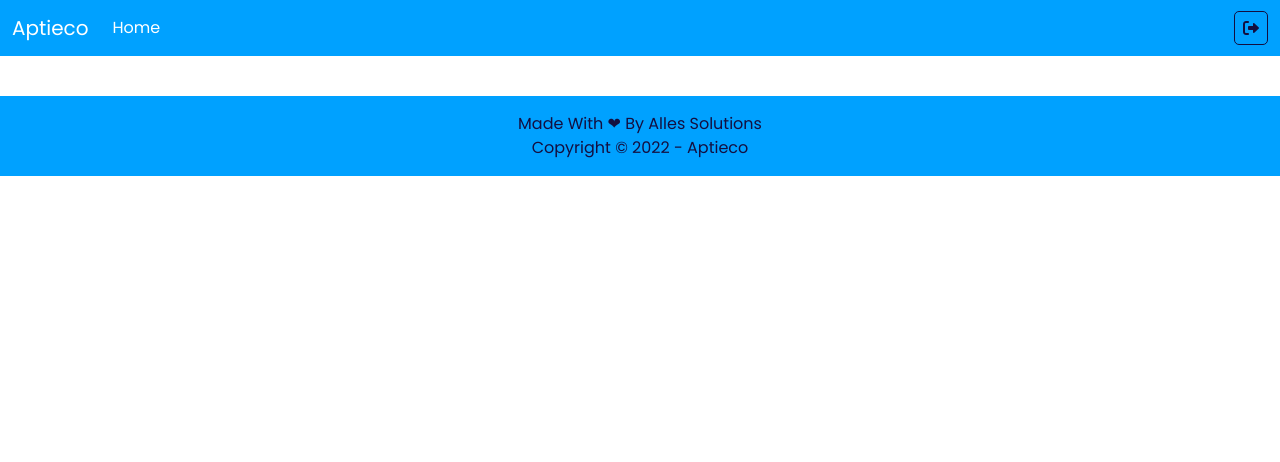
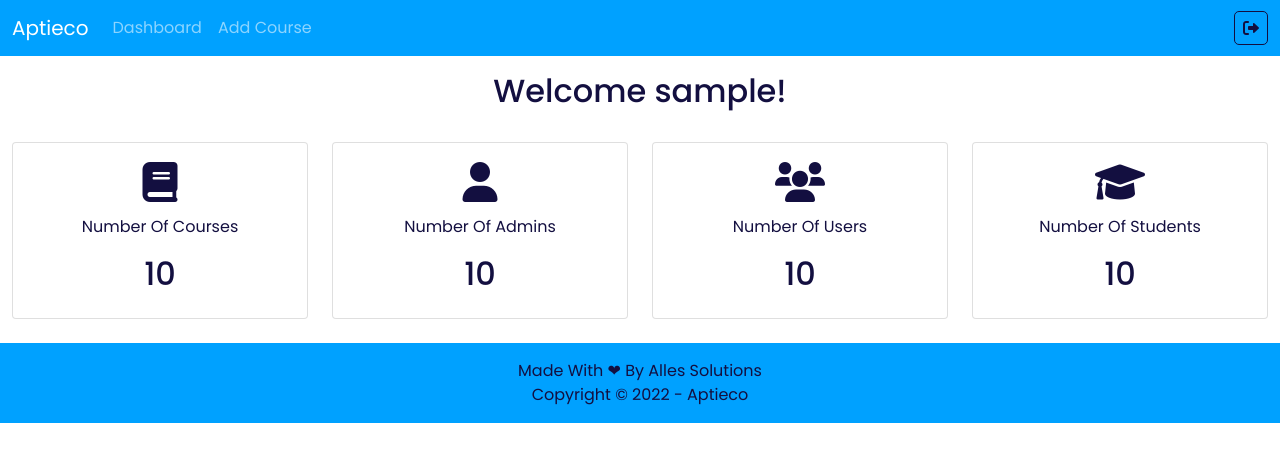
Before and after one commit to allessolution/aptieco-website, a PHP site: page /admin/dashboard.php in a window 1280 px wide. Shown: the top 462 px of the page. Run offline with PHP 8.4, Linux system fonts and the light colour scheme; the visitor is signed in with stand-in values (Sample User, id 1); some libraries are stand-ins or nearby versions.

```diff
--- a/admin/assets/css/style.css
+++ b/admin/assets/css/style.css
@@ -19,16 +19,20 @@
 }
 ::-webkit-scrollbar-thumb {
     background: var(--blue);
-    border-radius: 50px;
+    border-radius: 0px;
 }
 
 *{
     font-family: 'Poppins', sans-serif;
-    margin:0; padding:0;
+    margin:0;
+    padding:0;
     text-decoration: none;
 }
 body{
     color: var(--black);
+}
+.row{
+    margin: 0;
 }
 .btn{
     border: solid 3px var(--blue);
@@ -62,11 +66,17 @@ body{
     margin: 1rem 1rem 0rem 1rem;
     justify-items: center;
 }
+
+/*add couse section */
+.add-course{
+    margin: 1rem;
+}
 /* footer */
 .footer p{
     background-color: var(--blue);
     padding: 1rem 0rem;
     text-align: center;
+    margin-bottom: 0rem;
 }
 
 
--- a/admin/assets/js/script.js
+++ b/admin/assets/js/script.js
@@ -1,10 +1,12 @@
-function notification(msg) {
+function notification(msg,color) {
     $("#alert").html(
-        '<div id="warn" class="alert alert-danger alert-dismissible fade show" role="alert"><i class="fa-solid fa-circle-exclamation"></i> ' +
+        '<div id="warn" class="alert alert-' +
+            color +
+            ' alert-dismissible fade show" role="alert"><i class="fa-solid fa-circle-exclamation"></i> ' +
             msg +
             '<button type="button" class="btn-close" data-bs-dismiss="alert" aria-label="Close"></button></div>'
     );
-    setTimeout(function() {
-        $('#warn').fadeOut('slow');
+    setTimeout(function () {
+        $("#warn").fadeOut("slow");
     }, 1500); // <-- time in milliseconds
 }
--- a/admin/dashboard.php
+++ b/admin/dashboard.php
@@ -8,7 +8,49 @@ include 'include/header.php';
 ?>
 <body>
     <?php include 'include/nav.php';?>
-
+    <div class="dashboard">
+      <h2 class="text-center">
+        Welcome <?php echo $_SESSION['username'] ?>!
+      </h2>
+      <div class="row row-cols-1 justify-content-center row-cols-md-3 row-cols-lg-4 g-4">
+        <div class="col">
+          <div class="card h-100">
+            <div class="card-body text-center">
+              <h1 class="card-title"><i class="fa-solid fa-book"></i></h1>
+              <p class="card-text">Number Of Courses</p>
+              <h2>10</h2>
+            </div>
+          </div>
+        </div>
+        <div class="col">
+          <div class="card h-100">
+            <div class="card-body text-center">
+              <h1 class="card-title"><i class="fa-solid fa-user"></i></h1>
+              <p class="card-text">Number Of Admins</p>
+              <h2>10</h2>
+            </div>
+          </div>
+        </div>
+        <div class="col">
+          <div class="card h-100">
+            <div class="card-body text-center">
+              <h1 class="card-title"><i class="fa-solid fa-users"></i></h1>
+              <p class="card-text">Number Of Users</p>
+              <h2>10</h2>
+            </div>
+          </div>
+        </div>
+        <div class="col">
+          <div class="card h-100">
+            <div class="card-body text-center">
+              <h1 class="card-title"><i class="fa-solid fa-graduation-cap"></i></h1>
+              <p class="card-text">Number Of Students</p>
+              <h2>10</h2>
+            </div>
+          </div>
+        </div>
+      </div>
+    </div>
     <?php include 'include/footer.php';?>
 </body>
 </html>
--- a/admin/include/nav.php
+++ b/admin/include/nav.php
@@ -1,24 +1,25 @@
-</div>
-<div class="navigation">
   <nav class="navbar navbar-expand-lg navbar-dark" style="background-color: #00a1ff;">
     <div class="container-fluid">
-    <a class="navbar-brand" href="#">Aptieco</a>
-    <button class="navbar-toggler" type="button" data-bs-toggle="collapse" data-bs-target="#navbarSupportedContent" aria-controls="navbarSupportedContent" aria-expanded="false" aria-label="Toggle navigation">
+      <a class="navbar-brand" href="./">Aptieco</a>
+      <button class="navbar-toggler" type="button" data-bs-toggle="collapse" data-bs-target="#navbarSupportedContent"
+        aria-controls="navbarSupportedContent" aria-expanded="false" aria-label="Toggle navigation">
         <span class="navbar-toggler-icon"></span>
       </button>
+      <?php if (isset($_SESSION['user'])) { ?>
       <div class="collapse navbar-collapse" id="navbarSupportedContent">
         <ul class="navbar-nav me-auto mb-2 mb-lg-0">
           <li class="nav-item">
-          <a class="nav-link active" aria-current="page" href="./">Home</a>
+            <a class="nav-link" aria-current="page" href="./">Dashboard</a>
+          </li>
+          <li class="nav-item">
+            <a class="nav-link" aria-current="page" href="add_course.php">Add Course</a>
           </li>
         </ul>
-      <?php
-      if (isset($_SESSION['user'])) {?>
         <a href="logout.php">
           <i class="fa-solid fa-right-from-bracket"></i>
         </a>
-    <?php }?>
       </div>
+      <?php } ?>
     </div>
   </nav>
   <div class="alert-box">
```
Also changed, not shown: admin/add_course.php (added, +130 -0 lines), admin/include/functions.php (+13 -3 lines), admin/index.php (+14 -12 lines), admin/view_courses.php (added). Lines whose indentation alone changed are shown as unchanged.
